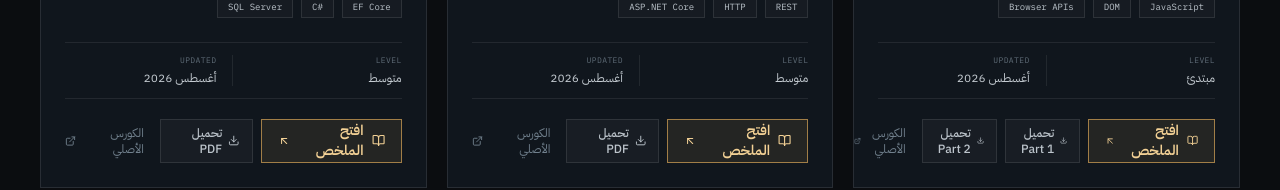
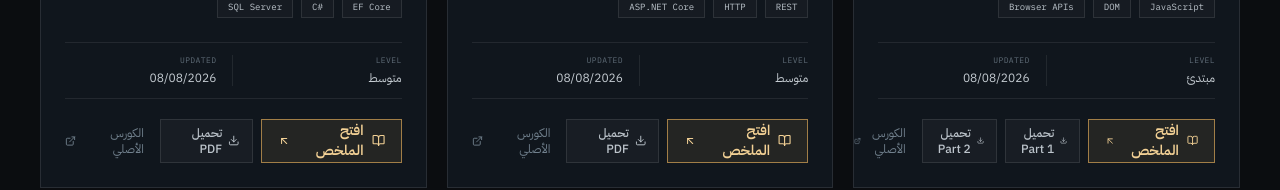
Before and after one commit to NourEldeenMahmoud/Nour-s-Blog, a React (Vite) app: page / in a window 1280 px wide. Shown: the part 1392-1582 px from the top of the page. Built offline with nearby package versions, Linux system fonts and the light colour scheme.

Commit message:
Update date format to DD/MM/YYYY

```diff
--- a/src/data/courses.js
+++ b/src/data/courses.js
@@ -9,7 +9,7 @@ export const courses = [
     category: "تطوير الويب",
     level: "مبتدئ",
     lessons: 243,
-    updated: "أغسطس 2026",
+    updated: "08/08/2026",
     image: "https://uploads.teachablecdn.com/attachments/c9b17ea78a28407782028acbe465b8ab.jpg",
     tags: ["JavaScript", "DOM", "Browser APIs"],
     pdfs: [
@@ -27,7 +27,7 @@ export const courses = [
     category: "Back-end",
     level: "متوسط",
     lessons: 58,
-    updated: "أغسطس 2026",
+    updated: "08/08/2026",
     image: "https://uploads.teachablecdn.com/attachments/is8vWy6HQNaPf6EoZNt1_25.jpg",
     tags: ["REST", "HTTP", "ASP.NET Core"],
     pdfs: [
@@ -44,7 +44,7 @@ export const courses = [
     category: "قواعد البيانات",
     level: "متوسط",
     lessons: 97,
-    updated: "أغسطس 2026",
+    updated: "08/08/2026",
     image: "https://uploads.teachablecdn.com/attachments/b6138d36c86a48d7b2d00ad38c045a34.jpg",
     tags: ["EF Core", "C#", "SQL Server"],
     pdfs: [
```
